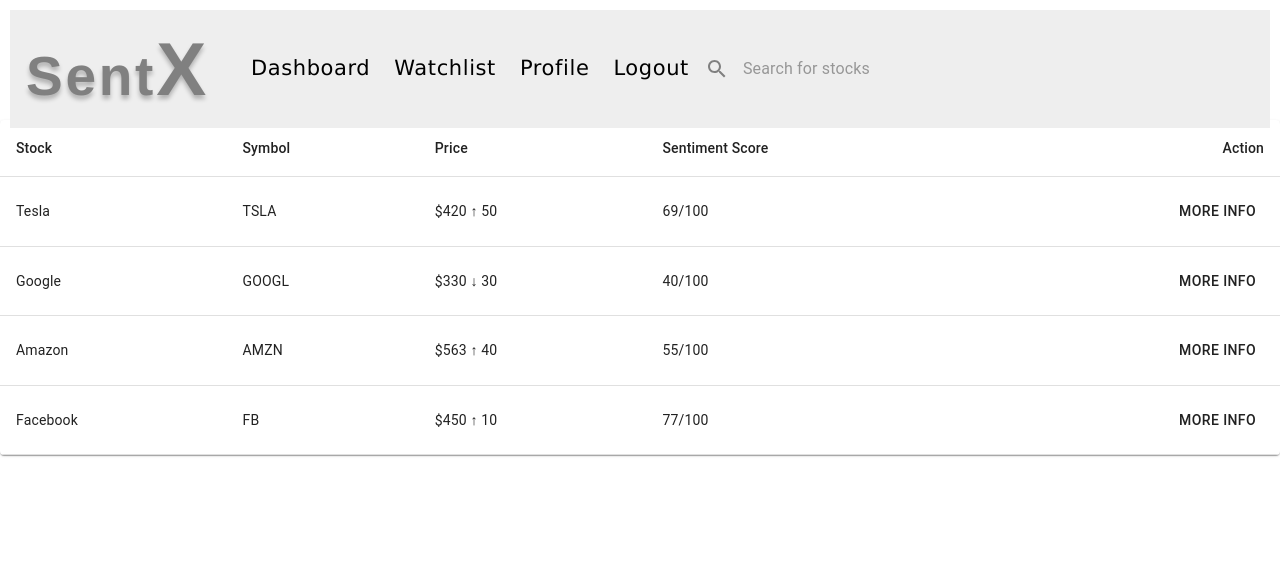
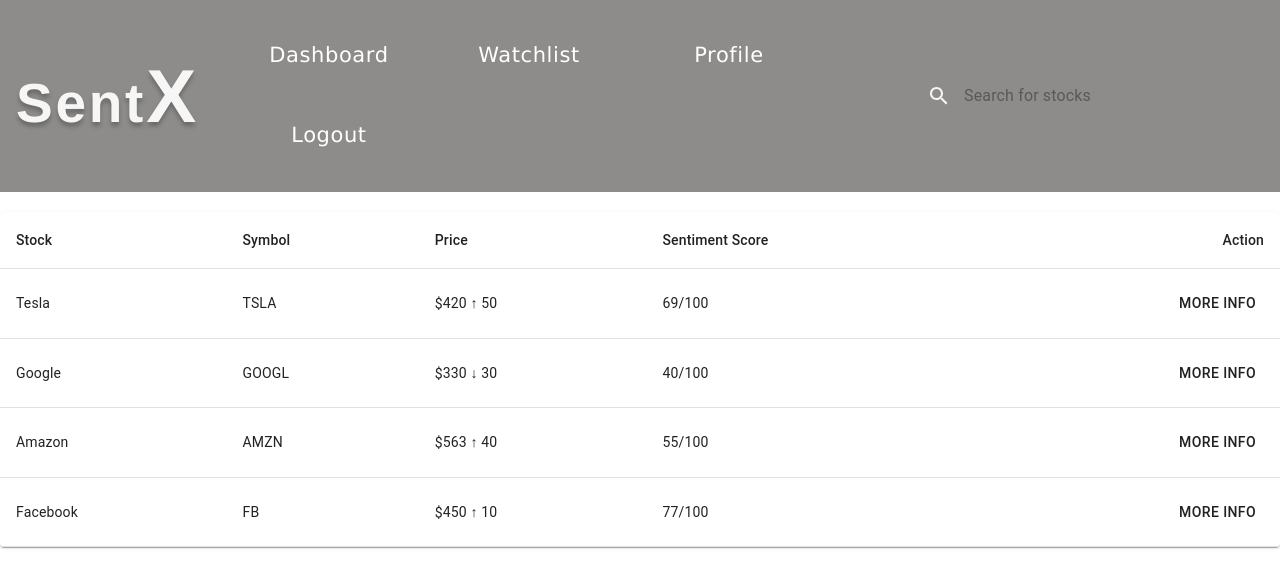
Before and after one commit to luckyjaiswaal/2021_SES3A_TEAM2, a React (Create React App) app in the folder frontend/react_app/: page / in a window 1280 px wide. Shown: the top 588 px of the page. Built offline with nearby package versions, Linux system fonts and the light colour scheme.

Commit message:
Fixed margins with header, theme overhaul

```diff
--- a/frontend/react_app/src/App.css
+++ b/frontend/react_app/src/App.css
@@ -12,3 +12,10 @@
   font-size: calc(10px + 2vmin);
   color: white;
 }
+
+.content {
+  display: flex;
+  flex-direction: column;
+  justify-content: center;
+  align-items: center;
+}
--- a/frontend/react_app/src/components/navbar/index.js
+++ b/frontend/react_app/src/components/navbar/index.js
@@ -10,6 +10,7 @@
       textTransform: 'none',
       fontSize: 16,
       padding: '6px 12px',
+      color: 'white',
     //   border: '1px solid',
       lineHeight: 1.5,
     //   backgroundColor: '#0063cc',
@@ -47,13 +48,13 @@
           return (
         <div className="wrapper">
             <div className="nav">
-                <Box display="flex" bgcolor="grey.200" p={2} alignItems="center">
+                <Box display="flex" bgcolor="#8D8C8A" p={2} alignItems="center">
                 <Box fontSize="55px" className="logo">Sent<Box display="inline" fontSize="75px">X</Box></Box>
                     <Box className="box">
-                        <NavButton className="btn" disableRipple style={{fontFamily: 'Verdana', fontSize: '21px', color: 'black'}}>Dashboard</NavButton>
-                        <NavButton className="btn" disableRipple style={{fontFamily: 'Verdana', fontSize: '21px', color: 'black'}}>Watchlist</NavButton>
-                        <NavButton className="btn" disableRipple style={{fontFamily: 'Verdana', fontSize: '21px', color: 'black'}}>Profile</NavButton>
-                        <NavButton className="btn" disableRipple style={{fontFamily: 'Verdana', fontSize: '21px', color: 'black'}}>Logout</NavButton>
+                        <NavButton className="btn" disableRipple style={{fontFamily: 'Verdana', fontSize: '21px'}}>Dashboard</NavButton>
+                        <NavButton className="btn" disableRipple style={{fontFamily: 'Verdana', fontSize: '21px'}}>Watchlist</NavButton>
+                        <NavButton className="btn" disableRipple style={{fontFamily: 'Verdana', fontSize: '21px'}}>Profile</NavButton>
+                        <NavButton className="btn" disableRipple style={{fontFamily: 'Verdana', fontSize: '21px'}}>Logout</NavButton>
                     </Box>
                     &nbsp;
                     <SearchIcon/>
--- a/frontend/react_app/src/components/navbar/nav.css
+++ b/frontend/react_app/src/components/navbar/nav.css
@@ -14,17 +14,16 @@
 
 .wrapper .nav {
     z-index: 9999;
-    height: 120px;
-    padding: 10px;
     width: 100%;
-    color:grey;
+    margin-bottom: 20px;
+    color:#F6F6F6;
     /* position: absolute; */
     top: 0; left: 0; right: 0;
 }
 
 .btn {
     height: 80px;
-    width: auto;
+    width: 200px;
 }
 
 .input{
@@ -38,7 +37,7 @@
     font-style: normal;
     font-weight: bold;
     padding-right: 30px;
-    color:grey;
+    color:#F6F6F6;
     letter-spacing: 0.05em;
     text-shadow: 0px 4px 4px
     rgba(0, 0, 0, 0.25);
--- a/frontend/react_app/src/components/stocklist/stocklist.css
+++ b/frontend/react_app/src/components/stocklist/stocklist.css
@@ -1,3 +1,3 @@
 .table{
-    width: 660px;
+    /* width: 600px; */
 }
```
Also changed, not shown: frontend/react_app/src/components/stocklist/index.js (+5 -5 lines).
